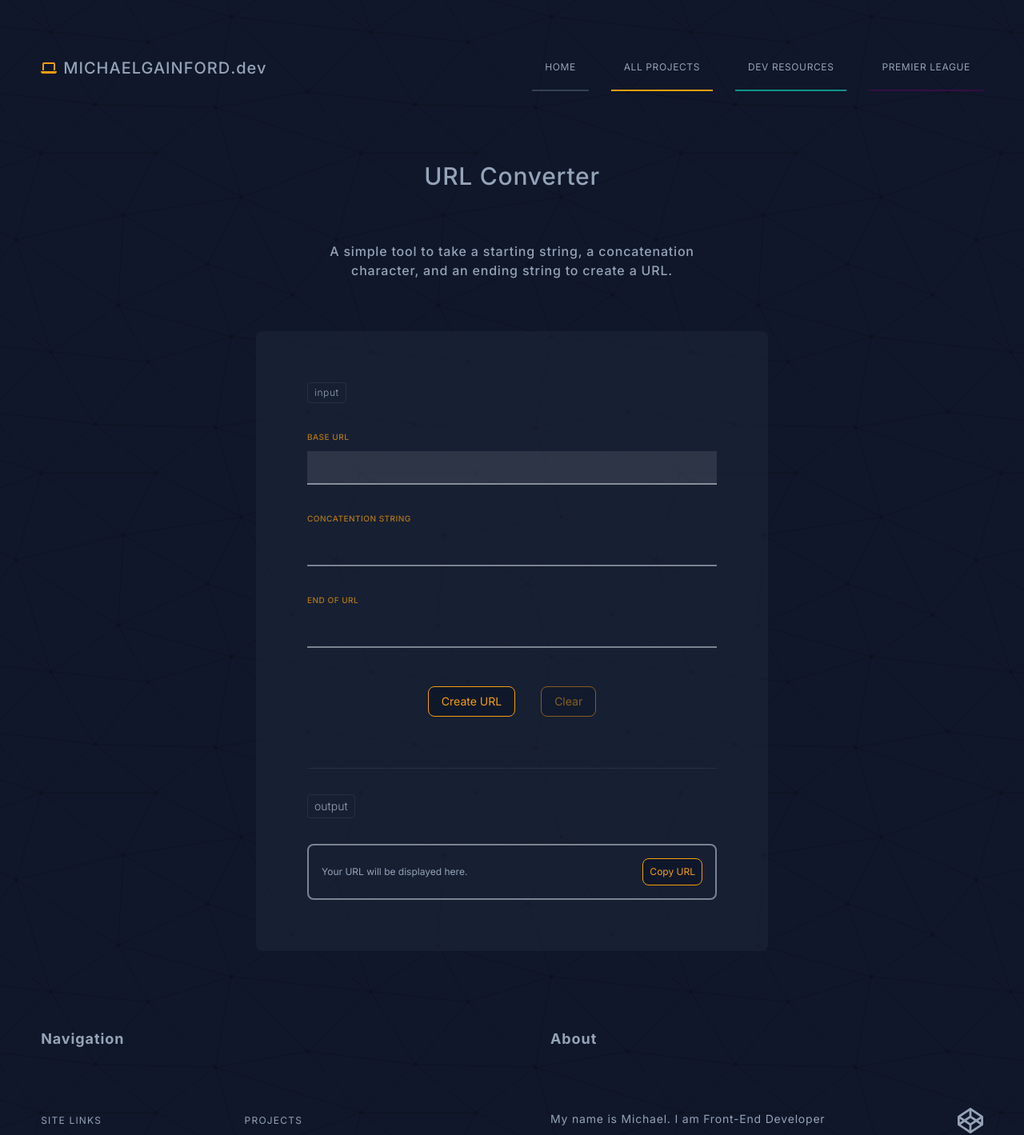
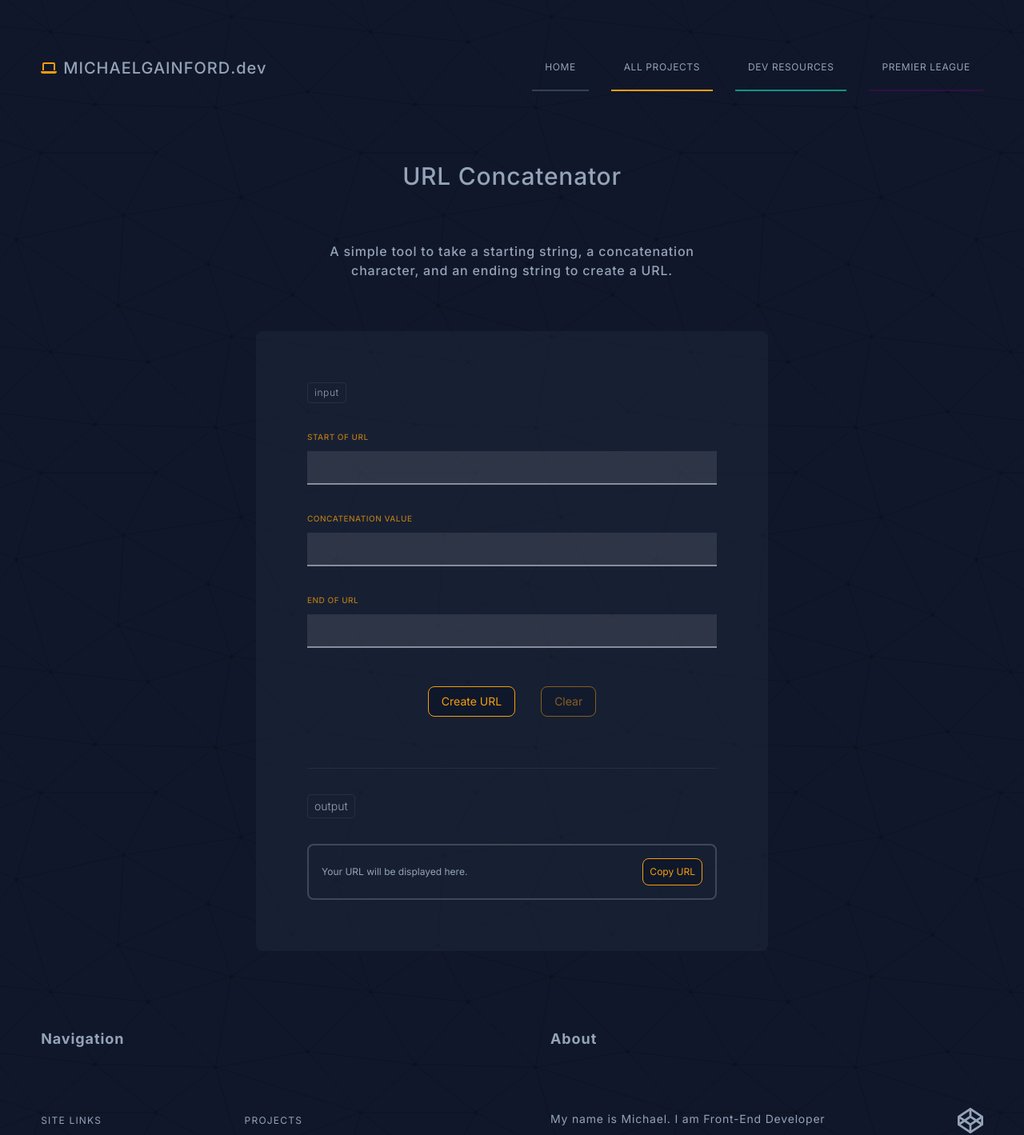
Before and after one commit to michaelgainford/michaelgainford.github.io, a Next.js app: page /tools/url-converter in a window 1280 px wide. Shown: the top 1419 px of the page at 80% size. Built offline with nearby package versions, Linux system fonts and the light colour scheme; what tailwindcss-motion would draw is missing.

Commit message:
Update URL concatenator

```diff
--- a/app/tools/url-converter/page.jsx
+++ b/app/tools/url-converter/page.jsx
@@ -91,7 +91,7 @@ export default function TOOL_URL_CONCATENATOR() {
 
 			<main className={`${mainStyles}`}>
 
-				<H1 text={`URL Converter`} />
+				<H1 text={`URL Concatenator`} />
 
 				<PageIntro
 				  text={pageIntroText}
@@ -116,18 +116,18 @@ export default function TOOL_URL_CONCATENATOR() {
 						<div className="flex flex-col gap-8 url-maker xl:max-w-[50vw] mx-auto rounded-lg bg-slate-800/50 p-8 xl:p-16 [&>span]:px-2 [&>span]:py-1 [&>span]:text-xs [&>span]:font-light [&>span]:tracking-wider [&>span]:text-center [&>span]:border [&>span]:rounded [&>span]:border-slate-500/20 [&>span]:w-fit [&>span]:max-auto">
 							<span>input</span>
 							<div className="flex flex-col w-full gap-2 text-left pair">
-								<label htmlFor="base-url" className="text-sm font-medium text-left">Base URL</label>
+								<label htmlFor="base-url" className="text-sm font-medium text-left">Start of URL</label>
 								<input type="text" id="base-url" name="base-url" className="w-full p-2 border-b-2 bg-slate-100/10 border-slate-200/50 focus-visible::outline-200/80" />
 							</div>
 
 							<div className="flex flex-col w-full gap-2 text-left pair">
-								<label htmlFor="custom-concatenator" className="text-sm font-medium text-left text-amber-500">Concatention String</label>
-								<input type="text" id="custom-concatenator" name="custom-concatenator" className="w-full p-2 bg-transparent border-b-2 border-slate-200/50" />
+								<label htmlFor="custom-concatenator" className="text-sm font-medium text-left text-amber-500">Concatenation Value</label>
+								<input type="text" id="custom-concatenator" name="custom-concatenator" className="w-full p-2 border-b-2 bg-slate-100/10 border-slate-200/50 focus-visible::outline-200/80" />
 							</div>
 
 							<div className="flex flex-col w-full gap-2 text-left pair">
 								<label htmlFor="query-string" className="text-sm font-medium text-left0">End of URL</label>
-								<input type="text" id="query-string" name="query-string" className="w-full p-2 bg-transparent border-b-2 border-slate-200/50" />
+								<input type="text" id="query-string" name="query-string" className="w-full p-2 border-b-2 bg-slate-100/10 border-slate-200/50 focus-visible::outline-200/80" />
 							</div>
 
 							<h2 className="hidden pb-1 mt-6 font-bold text-left border-b-4 border-current w-fit">Options</h2>
@@ -162,7 +162,7 @@ export default function TOOL_URL_CONCATENATOR() {
 								output
 							</h3>
 
-							<div className="w-full p-4 border-2 rounded-lg border-slate-200/50">
+							<div className="w-full p-4 border-2 rounded-lg border-slate-200/20">
 								<p className="flex items-center text-xs space-between">
 									{/* This is where the created URL will be displayed */}
 									<span className="created-url">Your URL will be displayed here.</span>
```
